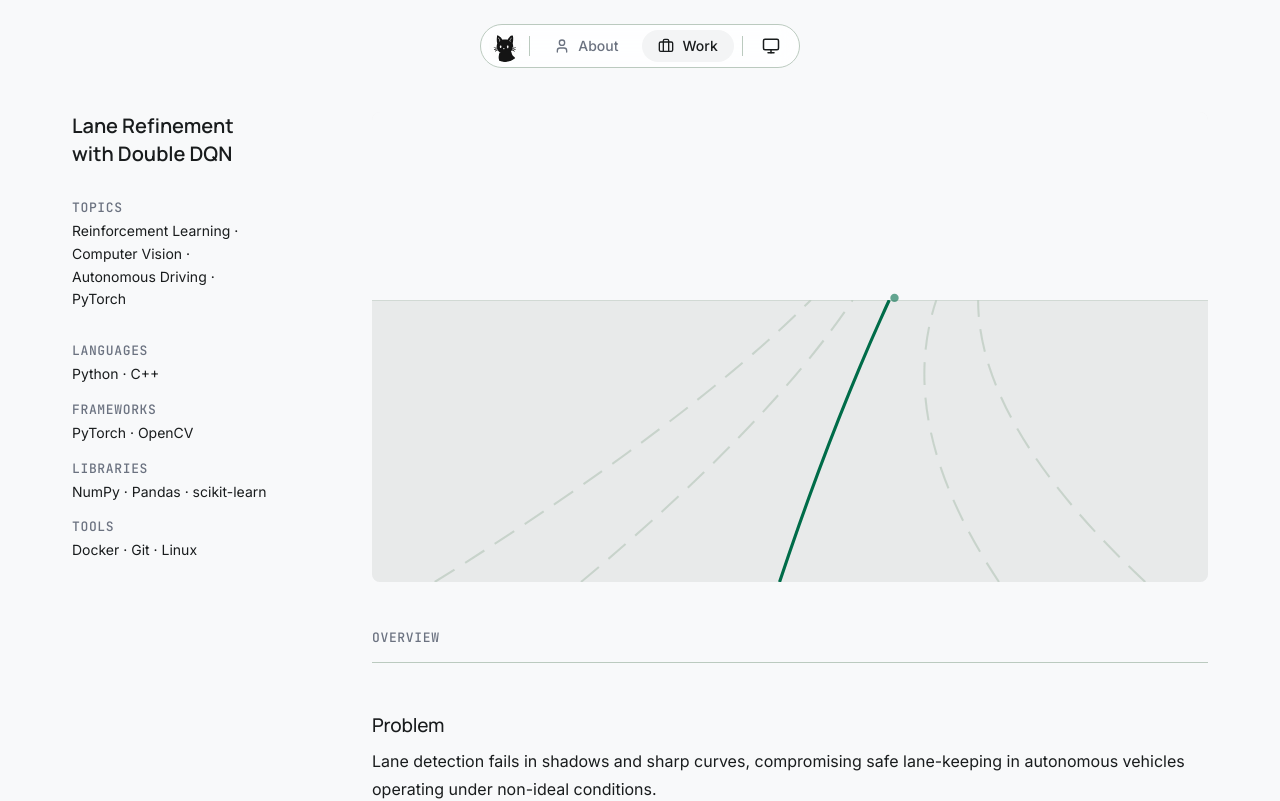
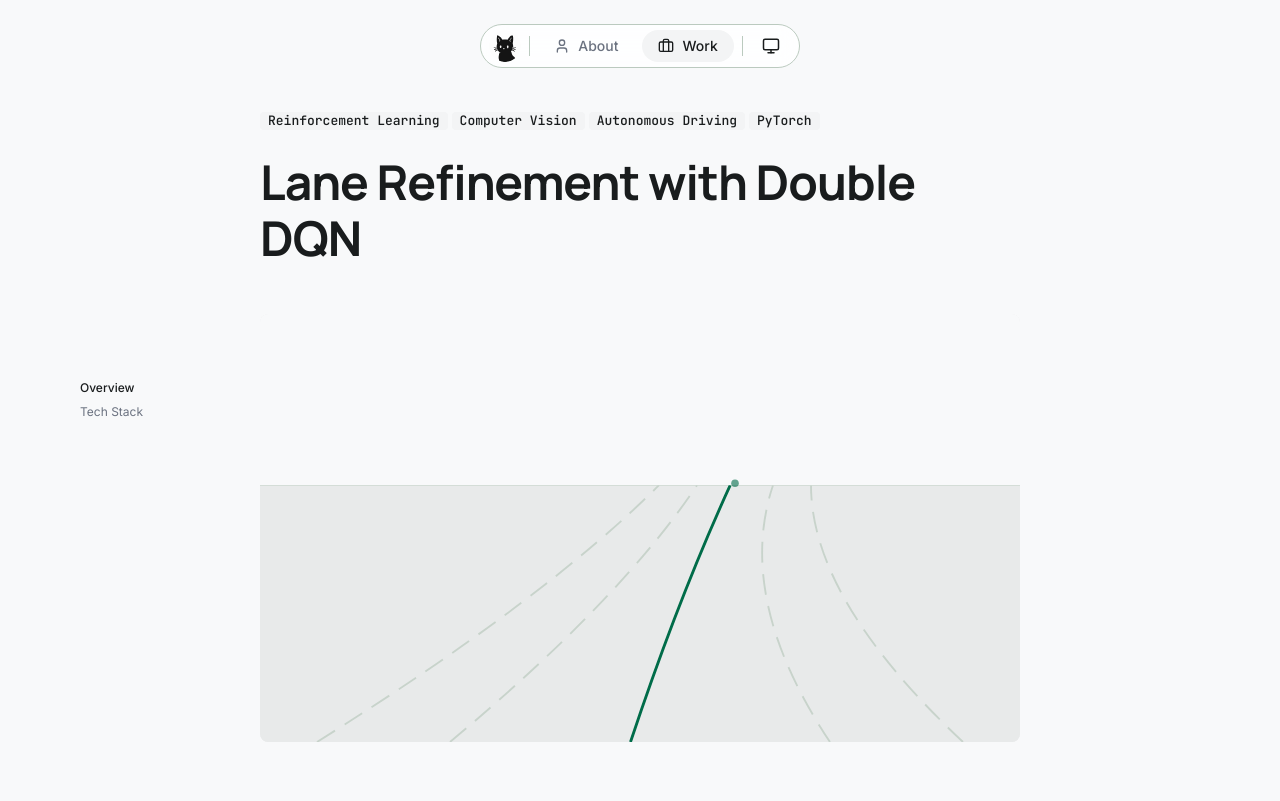
Before and after one commit to 95-ag/ag-portfolio, a Next.js app: page /work/lane-refinement-rl in a window 1280 px wide. Shown: the top 801 px of the page. Built offline with nearby package versions, Linux system fonts and the light colour scheme.

Commit message:
refactor: single-column editorial layout, delete sidebar components

```diff
--- a/content/projects/model-extraction-attacks.mdx
+++ b/content/projects/model-extraction-attacks.mdx
@@ -87,9 +87,7 @@ The selection process:
 3. Submit the top-k highest-entropy inputs to the victim API.
 4. Add the labeled results to the surrogate training set.
 
-<Callout type="insight" title="Why entropy works">
-High-entropy inputs sit near class boundaries. Training the surrogate on these examples provides a denser map of the victim's decision surface per query — the same information density that random sampling would require 3–4× more queries to achieve.
-</Callout>
+<Highlight>High-entropy inputs sit near class boundaries — training on these provides a denser map of the victim's decision surface per query than random sampling would require 3–4× more queries to achieve.</Highlight>
 
 On CIFAR-10, coreset selection matched random sampling at 75k queries using only 25k — roughly a 3× improvement in query efficiency. CIFAR-100's higher class count and label noise reduced the margin, but the efficiency gain remained meaningful in the mid-query-budget regime.
 
--- a/src/app/work/[slug]/page.tsx
+++ b/src/app/work/[slug]/page.tsx
@@ -4,12 +4,12 @@ import { MDXRemote } from "next-mdx-remote/rsc";
 import remarkGfm from "remark-gfm";
 import { Container } from "@/components/layout/container";
 import { Section } from "@/components/layout/section";
-import { SidebarLayout } from "@/components/layout/sidebar-layout";
 import { mdxComponents } from "@/components/mdx/mdx-components";
 import { HeroMedia } from "@/components/project/hero-media";
+import { ProjectHeader } from "@/components/project/project-header";
 import { ProjectOverview } from "@/components/project/project-overview";
-import { ProjectSidebar } from "@/components/project/project-sidebar";
-import { ReadingProgress } from "@/components/project/reading-progress";
+import { SectionProgressNav } from "@/components/project/section-progress-nav";
+import { TechStack } from "@/components/project/tech-stack";
 import { getAllProjects, getProjectBySlug } from "@/lib/content/projects";
 
 interface Props {
@@ -43,13 +43,16 @@ export default async function ProjectPage({ params }: Props) {
 
   return (
     <article>
-      <ReadingProgress />
+      <SectionProgressNav />
 
       <Section>
         <Container>
-          <SidebarLayout sidebar={<ProjectSidebar frontmatter={fm} />}>
+          <div className="mx-auto max-w-[760px]">
+            {/* Header: tags, title, subtitle, links */}
+            <ProjectHeader frontmatter={fm} />
+
             {/* Hero */}
-            <div className="relative aspect-video w-full overflow-hidden rounded-[var(--radius-md)] bg-[var(--surface-sunken)]">
+            <div className="mt-[var(--spacing-2xl)] relative aspect-video w-full overflow-hidden rounded-[var(--radius-md)] bg-[var(--surface-sunken)]">
               <HeroMedia
                 src={fm.heroImage}
                 alt={fm.heroAlt}
@@ -58,13 +61,12 @@ export default async function ProjectPage({ params }: Props) {
               />
             </div>
 
-            {/* Sentinel — reading progress bar reveals once this scrolls out of view */}
-            <div data-reading-sentinel aria-hidden="true" />
-
-            {/* Overview + deep-dive prose share .prose-content so OVERVIEW h2 and MDX h2s are visually identical chapter anchors */}
-            <div className="prose-content mt-[var(--spacing-2xl)]">
+            {/* Overview + Tech Stack + deep-dive prose share .prose-content */}
+            <div className="prose-content mt-[var(--spacing-3xl)]">
               <h2>Overview</h2>
               <ProjectOverview overview={fm.overview} />
+
+              <TechStack stack={fm.stack} />
 
               <MDXRemote
                 source={project.body}
@@ -73,14 +75,16 @@ export default async function ProjectPage({ params }: Props) {
               />
             </div>
 
-            {/* Backlink */}
-            <Link
-              href="/work"
-              className="mt-[var(--spacing-3xl)] inline-block type-body-sm text-[var(--on-surface-muted)] transition-colors duration-[var(--duration-fast)] hover:text-[var(--accent)] focus-visible:outline-2 focus-visible:outline-offset-2 focus-visible:outline-[var(--focus-ring)]"
-            >
-              ← Back to Work
-            </Link>
-          </SidebarLayout>
+            {/* Back link */}
+            <div className="mt-[var(--spacing-3xl)] border-t border-[var(--outline-variant)] pt-[var(--spacing-lg)]">
+              <Link
+                href="/work"
+                className="type-body-md font-medium text-[var(--on-surface)] transition-colors duration-[var(--duration-fast)] hover:text-[var(--accent)] focus-visible:outline-2 focus-visible:outline-offset-2 focus-visible:outline-[var(--focus-ring)]"
+              >
+                ← Back to Work
+              </Link>
+            </div>
+          </div>
         </Container>
       </Section>
     </article>
--- a/src/components/layout/sidebar-layout.tsx
+++ /dev/null
@@ -1,32 +0,0 @@
-import { cn } from "@/lib/utils/cn";
-
-interface SidebarLayoutProps {
-  sidebar: React.ReactNode;
-  children: React.ReactNode;
-  className?: string;
-}
-
-/**
- * Two-column layout: sticky sidebar + constrained reading-width main.
- * Below `lg`, stacks vertically (sidebar first).
- * Implements DESIGN.md §11 project sticky sidebar.
- */
-export function SidebarLayout({
-  sidebar,
-  children,
-  className,
-}: SidebarLayoutProps) {
-  return (
-    <div
-      className={cn(
-        "flex flex-col gap-[var(--spacing-2xl)] lg:flex-row",
-        className,
-      )}
-    >
-      <aside className="w-full shrink-0 lg:w-[220px] lg:pr-[var(--spacing-lg)]">
-        {sidebar}
-      </aside>
-      <div className="min-w-0 flex-1 lg:pl-[var(--spacing-xl)]">{children}</div>
-    </div>
-  );
-}
--- a/src/components/project/project-sidebar.tsx
+++ /dev/null
@@ -1,128 +0,0 @@
-import { ExternalLink, FileText, Globe } from "lucide-react";
-import { Sticky } from "@/components/layout/sticky";
-import { StackSummary } from "@/components/project/stack-summary";
-import { Icon } from "@/components/ui/icon";
-import type { ProjectFrontmatter } from "@/lib/schemas/project";
-
-function GitHubIcon() {
-  return (
-    <svg
-      width="16"
-      height="16"
-      viewBox="0 0 24 24"
-      fill="currentColor"
-      aria-hidden="true"
-    >
-      <path d="M12 2C6.477 2 2 6.484 2 12.017c0 4.425 2.865 8.18 6.839 9.504.5.092.682-.217.682-.483 0-.237-.008-.868-.013-1.703-2.782.605-3.369-1.343-3.369-1.343-.454-1.158-1.11-1.466-1.11-1.466-.908-.62.069-.608.069-.608 1.003.07 1.531 1.032 1.531 1.032.892 1.53 2.341 1.088 2.91.832.092-.647.35-1.088.636-1.338-2.22-.253-4.555-1.113-4.555-4.951 0-1.093.39-1.988 1.029-2.688-.103-.253-.446-1.272.098-2.65 0 0 .84-.27 2.75 1.026A9.564 9.564 0 0 1 12 6.844a9.59 9.59 0 0 1 2.504.337c1.909-1.296 2.747-1.027 2.747-1.027.546 1.379.202 2.398.1 2.651.64.7 1.028 1.595 1.028 2.688 0 3.848-2.339 4.695-4.566 4.943.359.309.678.92.678 1.855 0 1.338-.012 2.419-.012 2.747 0 .268.18.58.688.482A10.02 10.02 0 0 0 22 12.017C22 6.484 17.522 2 12 2Z" />
-    </svg>
-  );
-}
-
-function MetaRow({
-  label,
-  children,
-}: {
-  label: string;
-  children: React.ReactNode;
-}) {
-  return (
-    <div className="flex flex-col gap-[var(--spacing-xs)]">
-      <p className="type-mono-label text-[var(--on-surface-muted)]">{label}</p>
-      <div className="type-body-sm text-[var(--on-surface)]">{children}</div>
-    </div>
-  );
-}
-
-interface ProjectSidebarProps {
-  frontmatter: ProjectFrontmatter;
-}
-
-export function ProjectSidebar({ frontmatter: fm }: ProjectSidebarProps) {
-  return (
-    <Sticky>
-      <div className="flex flex-col gap-[var(--spacing-xl)]">
-        {/* Title */}
-        <div className="flex flex-col gap-[var(--spacing-xs)]">
-          <p className="type-headline-sm text-[var(--on-surface)]">
-            {fm.title}
-          </p>
-          {fm.subtitle && (
-            <p className="type-body-sm text-[var(--on-surface-muted)]">
-              {fm.subtitle}
-            </p>
-          )}
-        </div>
-
-        {/* Tags — subdued inline metadata */}
-        <MetaRow label="Topics">
-          <p className="leading-relaxed">{fm.tags.join(" · ")}</p>
-        </MetaRow>
-
-        {/* Stack */}
-        <StackSummary stack={fm.stack} />
-
-        {/* Links */}
-        {fm.links && (
-          <nav aria-label="Project links">
-            <ul className="flex flex-col gap-[var(--spacing-sm)]">
-              {fm.links.github && (
-                <li>
-                  <a
-                    href={fm.links.github}
-                    target="_blank"
-                    rel="noopener noreferrer"
-                    className="flex items-center gap-[var(--spacing-sm)] type-body-sm text-[var(--on-surface)] transition-colors duration-[var(--duration-fast)] hover:text-[var(--accent)]"
-                  >
-                    <GitHubIcon />
-                    GitHub
-                    <Icon
-                      icon={ExternalLink}
-                      size={12}
-                      className="ml-auto opacity-50"
-                    />
-                  </a>
-                </li>
-              )}
-              {fm.links.demo && (
-                <li>
-                  <a
-                    href={fm.links.demo}
-                    target="_blank"
-                    rel="noopener noreferrer"
-                    className="flex items-center gap-[var(--spacing-sm)] type-body-sm text-[var(--on-surface)] transition-colors duration-[var(--duration-fast)] hover:text-[var(--accent)]"
-                  >
-                    <Icon icon={Globe} size={16} />
-                    Live demo
-                    <Icon
-                      icon={ExternalLink}
-                      size={12}
-                      className="ml-auto opacity-50"
-                    />
-                  </a>
-                </li>
-              )}
-              {fm.links.paper && (
-                <li>
-                  <a
-                    href={fm.links.paper}
-                    target="_blank"
-                    rel="noopener noreferrer"
-                    className="flex items-center gap-[var(--spacing-sm)] type-body-sm text-[var(--on-surface)] transition-colors duration-[var(--duration-fast)] hover:text-[var(--accent)]"
-                  >
-                    <Icon icon={FileText} size={16} />
-                    Paper
-                    <Icon
-                      icon={ExternalLink}
-                      size={12}
-                      className="ml-auto opacity-50"
-                    />
-                  </a>
-                </li>
-              )}
-            </ul>
-          </nav>
-        )}
-      </div>
-    </Sticky>
-  );
-}
--- a/src/components/project/section-progress-nav.tsx
+++ b/src/components/project/section-progress-nav.tsx
@@ -1,7 +1,7 @@
 "use client";
 
+import { useReducedMotion } from "framer-motion";
 import { useEffect, useRef, useState } from "react";
-import { useReducedMotion } from "framer-motion";
 
 interface Section {
   id: string;
--- a/src/components/project/stack-summary.tsx
+++ /dev/null
@@ -1,35 +0,0 @@
-import type { ProjectFrontmatter } from "@/lib/schemas/project";
-
-interface StackSummaryProps {
-  stack: ProjectFrontmatter["stack"];
-}
-
-const CATEGORY_LABELS: Record<keyof ProjectFrontmatter["stack"], string> = {
-  languages: "Languages",
-  frameworks: "Frameworks",
-  libraries: "Libraries",
-  tools: "Tools",
-};
-
-export function StackSummary({ stack }: StackSummaryProps) {
-  const entries = (
-    Object.entries(stack) as [keyof ProjectFrontmatter["stack"], string[]][]
-  ).filter(([, items]) => items.length > 0);
-
-  if (entries.length === 0) return null;
-
-  return (
-    <div className="flex flex-col gap-[var(--spacing-md)]">
-      {entries.map(([category, items]) => (
-        <div key={category} className="flex flex-col gap-[var(--spacing-xs)]">
-          <p className="type-mono-label text-[var(--on-surface-muted)]">
-            {CATEGORY_LABELS[category]}
-          </p>
-          <p className="type-body-sm text-[var(--on-surface)] leading-relaxed">
-            {items.join(" · ")}
-          </p>
-        </div>
-      ))}
-    </div>
-  );
-}
```
Also changed, not shown: src/components/project/reading-progress.tsx (deleted, +0 -62 lines).
